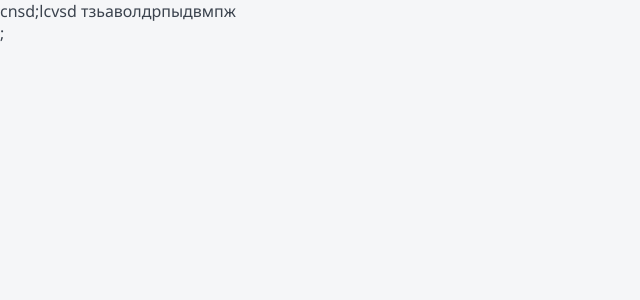
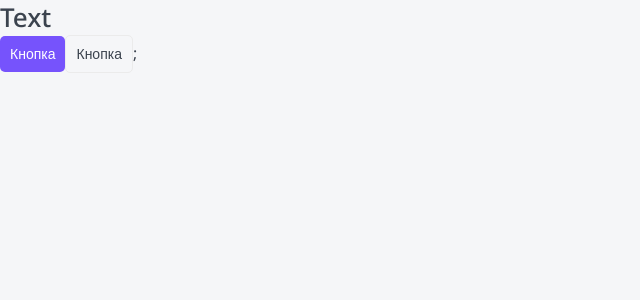
Before and after one commit to pavelrzh/top-rate-app, a Next.js app: page / in a window 1280 px wide. Shown: the top 300 px of the page, without its empty margins (0-640 px from the left). Built offline with nearby package versions, Linux system fonts and the light colour scheme.

Commit message:
add componentd Htag, Button

```diff
--- /dev/null
+++ b/components/Button/Button.module.css
@@ -0,0 +1,37 @@
+.button {
+	display: inline-block;
+
+	box-sizing: border-box;
+	padding: 10px;
+
+	cursor: pointer;
+
+	transition: all 0.2s ease-in-out;
+
+	text-align: center;
+
+	border: none;
+	border-radius: 5px;
+
+	font-size: 14px;
+}
+
+.primary {
+	color: var(--white);
+	background-color: var(--primary);
+}
+
+.primary:hover {
+	background-color: var(--primary-hover);
+}
+
+.ghost {
+	color: var(--black);
+	border: 1px solid var(--gray-light);
+	background: none;
+}
+
+.ghost:hover {
+	color: var(--white);
+	background-color: var(--primary);
+}
--- /dev/null
+++ b/components/Button/Button.tsx
@@ -0,0 +1,18 @@
+import styles from './Button.module.css';
+import { ButtonProps } from './Button.props';
+import cn from 'classnames';
+
+export const Button = ({appearance, children, className, ...props}: ButtonProps): JSX.Element => {
+    return (
+        <button
+            className={cn(styles.button, className,  {
+                [styles.primary]: appearance == 'primary',
+                [styles.ghost]: appearance == 'ghost',
+            })}
+            {...props}
+        >
+            {children}
+        </button>
+    );
+
+};
--- /dev/null
+++ b/components/Htag/Htag.module.css
@@ -0,0 +1,23 @@
+.h1 {
+	margin: 0;
+
+	font-size: 26px;
+	font-weight: 500;
+	line-height: 35px;
+}
+
+.h2 {
+	margin: 0;
+
+	font-size: 22px;
+	font-weight: 500;
+	line-height: 30px;
+}
+
+.h3 {
+	margin: 0;
+
+	font-size: 20px;
+	font-weight: 600;
+	line-height: 27px;
+}
--- /dev/null
+++ b/components/Htag/Htag.props.ts
@@ -0,0 +1,6 @@
+import { ReactNode } from "react";
+
+export interface HtagProps {
+    tag: 'h1'|'h2'|'h3';
+    children: ReactNode;
+}
--- /dev/null
+++ b/components/Htag/Htag.tsx
@@ -0,0 +1,18 @@
+import { HtagProps } from './Htag.props';
+import styles from './Htag.module.css';
+import cn from 'classnames';
+
+
+export const Htag = ({tag, children}: HtagProps): JSX.Element => {
+    switch(tag) {
+        case('h1'):
+            return <h1 className={styles.h1}>{children}</h1>;
+        case('h2'):
+            return <h2 className={styles.h2}>{children}</h2>;
+        case('h3'):
+            return <h3 className={styles.h3}>{children}</h3>;
+        default:
+            return <></>;
+    }
+
+};
--- /dev/null
+++ b/components/index.ts
@@ -0,0 +1,2 @@
+export * from './Htag/Htag';
+export * from './Button/Button';
--- a/package.json
+++ b/package.json
@@ -14,6 +14,7 @@
     "@types/node": "18.11.18",
     "@types/react": "18.0.26",
     "@types/react-dom": "18.0.10",
+    "classnames": "^2.3.2",
     "eslint-config-next": "13.1.1",
     "next": "13.1.1",
     "react": "18.2.0",
--- a/pages/index.tsx
+++ b/pages/index.tsx
@@ -1,10 +1,13 @@
+import React from "react";
+import { Button, Htag } from "../components";
 
 function Home(): JSX.Element {
 	return (
-		<div>
-			cnsd;lcvsd
-			тзьаволдрпыдвмпж
-		</div>
+		<>
+			<Htag tag='h1'>Text</Htag>
+			<Button appearance='primary' className="aaaaa">Кнопка</Button>
+			<Button appearance='ghost'>Кнопка</Button>
+		</>
 	);
 }
 
--- a/styles/globals.css
+++ b/styles/globals.css
@@ -1,87 +1,3 @@
-/* :root {
-	--max-width: 1100px;
-	--border-radius: 12px;
-	--font-mono:
-		ui-monospace,
-		menlo,
-		monaco,
-		"Cascadia Mono",
-		"Segoe UI Mono",
-		"Roboto Mono",
-		"Oxygen Mono",
-		"Ubuntu Monospace",
-		"Source Code Pro",
-		"Fira Mono",
-		"Droid Sans Mono",
-		"Courier New",
-		monospace;
-	--foreground-rgb: 0, 0, 0;
-	--background-start-rgb: 214, 219, 220;
-	--background-end-rgb: 255, 255, 255;
-	--primary-glow:
-		conic-gradient(
-			from 180deg at 50% 50%,
-			#16ABFF33 0deg,
-			#0885FF33 55deg,
-			#54D6FF33 120deg,
-			#0071FF33 160deg,
-			transparent 360deg
-		);
-	--secondary-glow:
-		radial-gradient(
-			rgb(255 255 255 / 100%),
-			rgb(255 255 255 / 0%)
-		);
-	--tile-start-rgb: 239, 245, 249;
-	--tile-end-rgb: 228, 232, 233;
-	--tile-border:
-		conic-gradient(
-			#00000080,
-			#00000040,
-			#00000030,
-			#00000020,
-			#00000010,
-			#00000010,
-			#00000080
-		);
-	--callout-rgb: 238, 240, 241;
-	--callout-border-rgb: 172, 175, 176;
-	--card-rgb: 180, 185, 188;
-	--card-border-rgb: 131, 134, 135;
-}
-
-@media (prefers-color-scheme: dark) {
-	:root {
-		--foreground-rgb: 255, 255, 255;
-		--background-start-rgb: 0, 0, 0;
-		--background-end-rgb: 0, 0, 0;
-		--primary-glow: radial-gradient(rgb(1 65 255 / 40%), rgb(1 65 255 / 0%));
-		--secondary-glow:
-			linear-gradient(
-				to bottom right,
-				rgb(1 65 255 / 0%),
-				rgb(1 65 255 / 0%),
-				rgb(1 65 255 / 30%)
-			);
-		--tile-start-rgb: 2, 13, 46;
-		--tile-end-rgb: 2, 5, 19;
-		--tile-border:
-			conic-gradient(
-				#FFFFFF80,
-				#FFFFFF40,
-				#FFFFFF30,
-				#FFFFFF20,
-				#FFFFFF10,
-				#FFFFFF10,
-				#FFFFFF80
-			);
-		--callout-rgb: 20, 20, 20;
-		--callout-border-rgb: 108, 108, 108;
-		--card-rgb: 100, 100, 100;
-		--card-border-rgb: 200, 200, 200;
-	}
-} */
-
 * {
 	box-sizing: border-box;
 }
@@ -105,8 +21,10 @@
 
 :root {
 	--black: #3B434E;
+	--gray-light: #EBEBEB;
 	--white: white;
 	--primary: #7653FC;
+	--primary-hover: #6344DF;
 	--red: #FC836D;
 	--green: #1DC37E;
 	--green-light: #C8F8E4;
```
Also changed, not shown: components/Button/Button.props.ts (added, +11 -0 lines), 1 other file (tests, documents, lock files or other folders).
